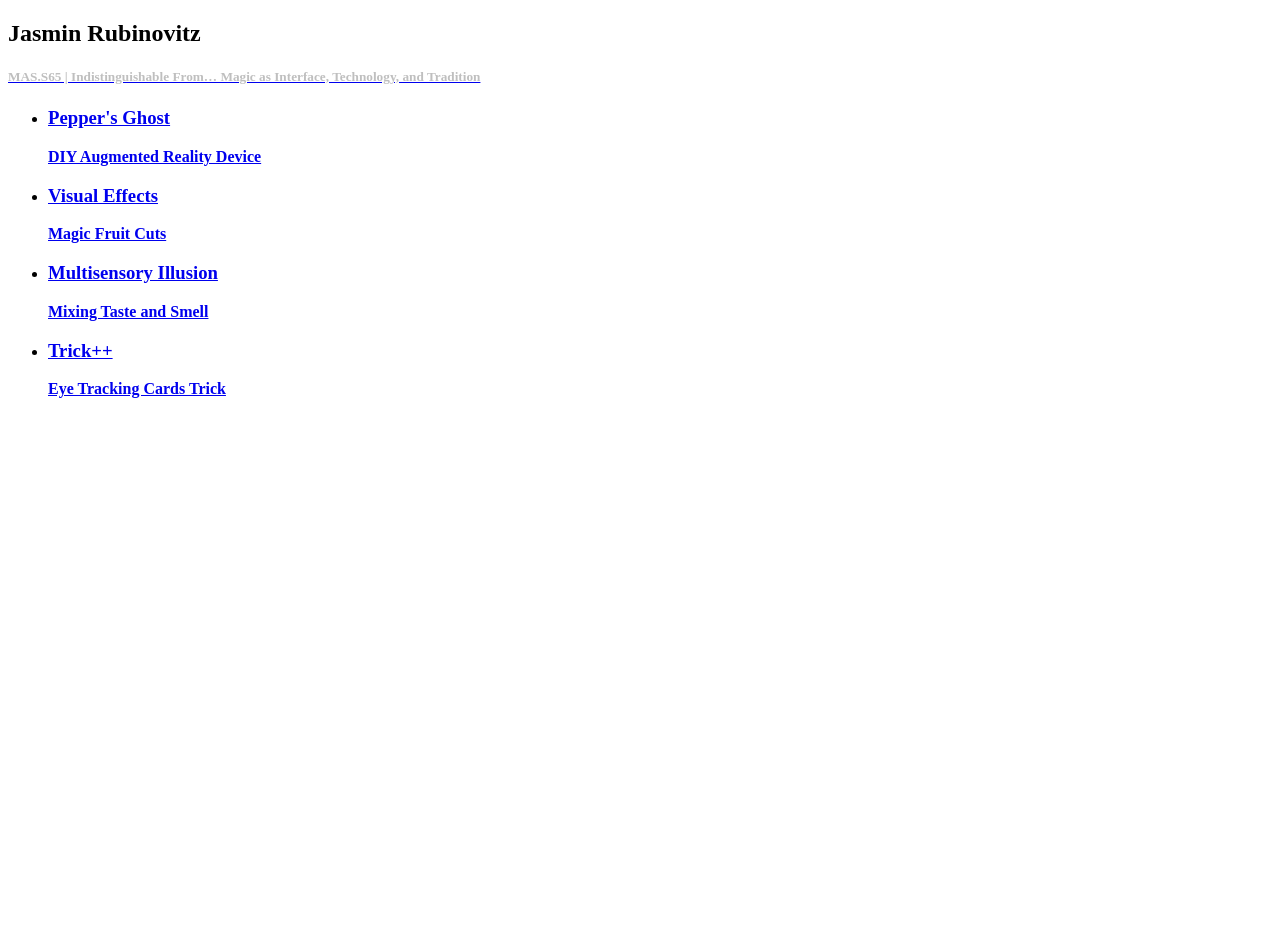
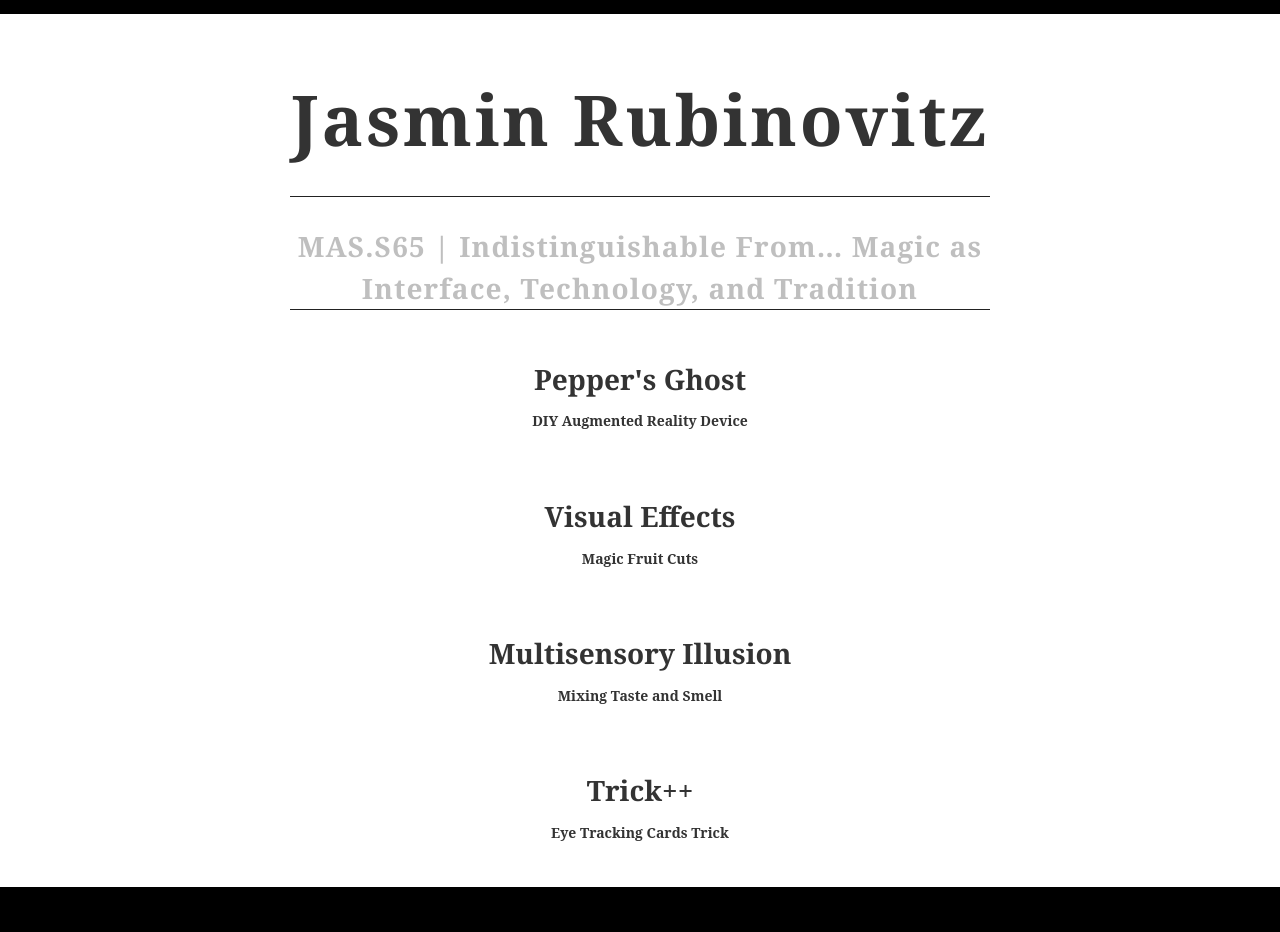
Before and after one commit to jasrub/indistinguishableFrom-MAS.s65, a Jekyll site: the page built from index.html, in a window 1280 px wide. Built offline with Jekyll 4.4.1, drawn with Linux system fonts in a browser that asks for light colours; nearby versions of some CDN libraries; some web fonts are replaced; library files that are not in the unit come from our copies; before the commit the page ends 900 px from its top, so only the background shows below that.

Commit message:
edit site

```diff
--- a/_layouts/default.html
+++ b/_layouts/default.html
@@ -9,10 +9,10 @@
 		<meta http-equiv="X-UA-Compatible" content="IE=edge,chrome=1">
 		<link rel="author" href="/humans.txt">
 		<meta name="description" content="Description Goes Here">
-		<link rel="stylesheet" href="{{ site.baseurl }}/css/style.css">
+		<link rel="stylesheet" href="css/style.css">
 
-		<link rel="icon" type="image/png" href="{{ site.baseurl }}/ico/favicon.png?" />
-		<link rel="shortcut icon" href="{{ site.baseurl }}/ico/favicon.png?">
+		<link rel="icon" type="image/png" href="ico/favicon.png?" />
+		<link rel="shortcut icon" href="ico/favicon.png?">
 	</head>
 	<body>
 	<!-- Header
@@ -34,8 +34,8 @@
 
 	<!-- Javascripts
 	    ================================================= -->
-	<script src="{{ site.baseurl }}/js/jquery.min.js"></script>
-	<script src="{{ site.baseurl }}/js/custom.js"></script>
+	<script src="js/jquery.min.js"></script>
+	<script src="js/custom.js"></script>
 
     <!-- Analytics
     ================================================== -->
--- a/index.html
+++ b/index.html
@@ -14,7 +14,7 @@ title: Mainpage
     		<ul class="entries">
     		{% for post in site.posts %}
     		  <li>
-    		    <a href="{{site.baseurl}}/{{ post.url }}">
+    		    <a href="{{ post.url }}">
     		        <h3>{{ post.title }}</h3>
                 <div><b>{{post.description}}</b></div>
                 <!-- <span>#{{post.assignment_number}}</span> -->
```
